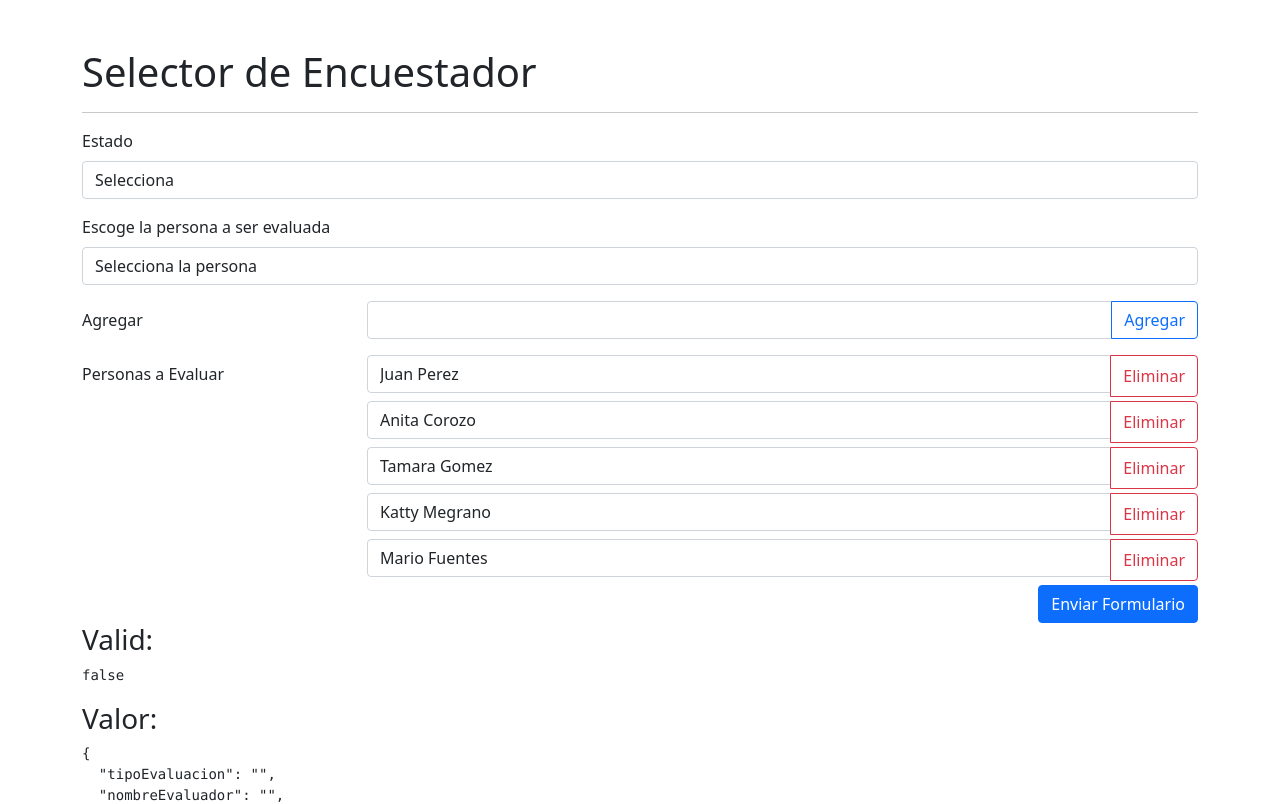
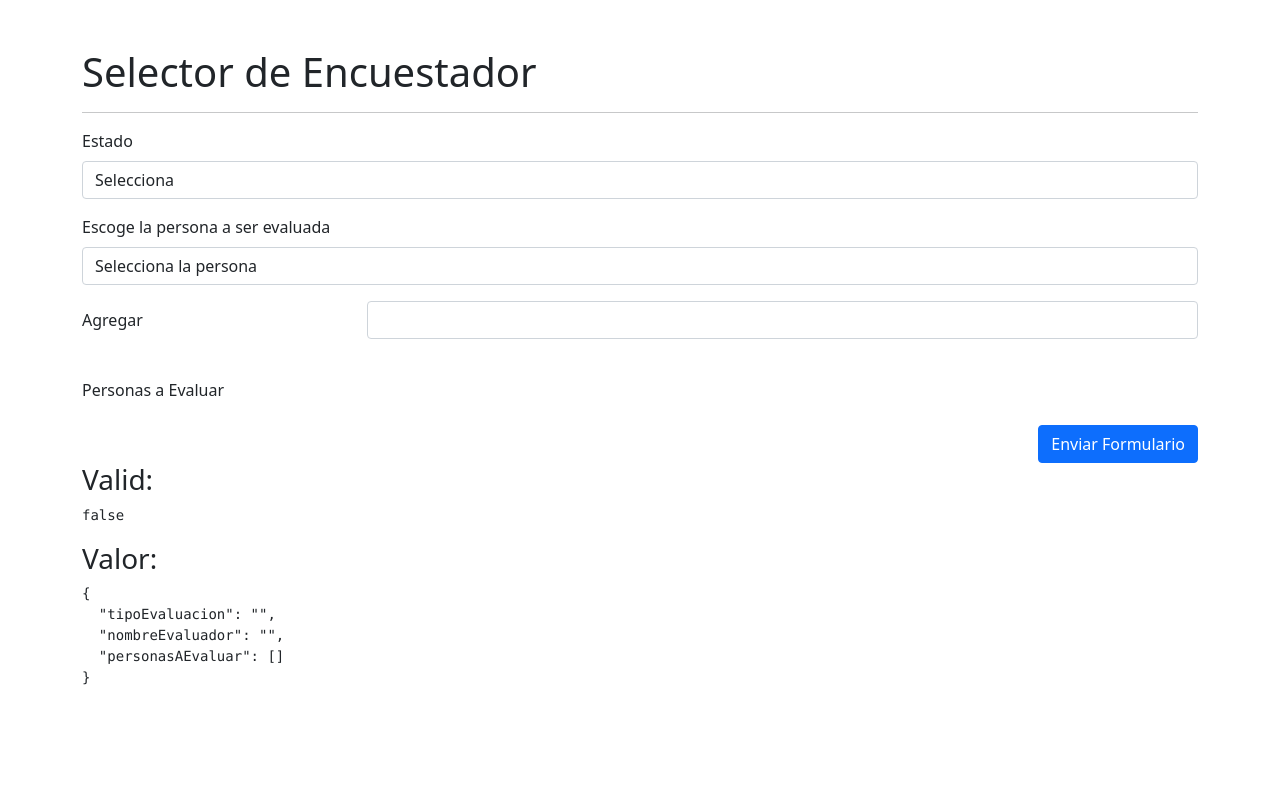
Before and after one commit to FernandoHer/encuesta, an Angular app: page /selector/selector in a window 1280 px wide. Shown: the top 804 px of the page. Built offline with nearby package versions, Linux system fonts and the light colour scheme.

Commit message:
correccion de campo autocomplete y listas

```diff
--- a/angular.json
+++ b/angular.json
@@ -1,5 +1,8 @@
 {
   "$schema": "./node_modules/@angular/cli/lib/config/schema.json",
+  "cli": {
+    "analytics": false
+  },
   "version": 1,
   "newProjectRoot": "projects",
   "projects": {
--- a/src/app/encuesta/pages/selector/selector/selector.component.html
+++ b/src/app/encuesta/pages/selector/selector/selector.component.html
@@ -42,29 +42,31 @@
             <div class="input-group" >
                 <input  class="form-control"
                         [formControl] = "nuevoPersonasAEvaluar"
-                        (keyup.enter)=(agregarFavorito())
+                        (keyup)="setAndFilterOptionList($event)"
                         >
 
-                <button class="btn btn-outline-primary"
-                        type="button"
-                        (click)="agregarFavorito()"
-                        >
-                        Agregar
-                </button>
-
             </div>
+            <ul>
+                <li *ngFor="let option of optionList">
+                    <button class="btn btn-link" type="button" (click)="agregarFavorito(option)">
+                        {{option}}
+                    </button>
+                </li>
+            </ul>
         </div>
 
     </div>
     <div class="=mb-3 row" *ngIf="miFormulario.controls['tipoEvaluacion'].value !== 'Auto Evaluacion'">
         <label class="col-sm-3 col-form-label">Personas a Evaluar</label>
-        <div    class="col-sm-9"
+        <!-- <div    class="col-sm-9"
                 formArrayName="personasAEvaluar">
+
+
 
             <div    class="input-group mb-1"
                     *ngFor="let favorito of personasAEvaluarArr.controls; let i = index ">
                 <input  class="form-control mb-1"
-                        [formControlName]="i">
+                        [formControlName]="i" >
                 <button class="btn btn-outline-danger"
                         type="button"
                         (click)="borrar(i)">
@@ -72,7 +74,15 @@
                 </button>
             </div>
 
-        </div>
+        </div>-->
+        <ul>
+            <li *ngFor="let person of this.miFormulario.controls['personasAEvaluar'].value; let i = index">
+                {{person }}
+                <button class="btn btn-danger" type="button" (click)="borrar(i)">
+                    Eliminar
+                </button>
+            </li>
+        </ul>
 
     </div>
 
--- a/src/app/encuesta/pages/selector/selector/selector.component.ts
+++ b/src/app/encuesta/pages/selector/selector/selector.component.ts
@@ -14,11 +14,6 @@ export class SelectorComponent implements OnInit {
       tipoEvaluacion: ['',Validators.required],
       nombreEvaluador: ['',Validators.required],
       personasAEvaluar: this.fb.array ([
-      ['Juan Perez',[ Validators.required,Validators.minLength(3)]],
-      ['Anita Corozo',[ Validators.required,Validators.minLength(3)]],
-      ['Tamara Gomez',[ Validators.required,Validators.minLength(3)]],
-      ['Katty Megrano',[ Validators.required,Validators.minLength(3)]],
-      ['Mario Fuentes',[ Validators.required,Validators.minLength(3)]]
 
       ])
     }
@@ -28,6 +23,7 @@ export class SelectorComponent implements OnInit {
   personasAEvaluar1:string[] =['Juan Perez', 'Anita Corozo', 'Tamara Gomez', 'Katty Megrano', 'Mario Fuentes'];
   nombreEvaluador1:string[] =['Carlos Perez','Juan Alvarez', 'Ricardo Zapata'];
   nuevoPersonasAEvaluar: FormControl =this.fb.control('',Validators.required);
+  optionList:string[] = [];
 
   get personasAEvaluarArr(){
     return this.miFormulario.get('personasAEvaluar') as FormArray;
@@ -53,11 +49,9 @@ export class SelectorComponent implements OnInit {
           && this.miFormulario.controls[campo].touched
   };
 
-  agregarFavorito(){
-    if(this.nuevoPersonasAEvaluar.invalid){
-      return;
-    }
-    this.personasAEvaluarArr.push(this.fb.control(this.nuevoPersonasAEvaluar.value,[Validators.required,Validators.minLength(3)]));
+  agregarFavorito(selectedOption:string){
+
+    this.personasAEvaluarArr.push(this.fb.control(selectedOption,[Validators.required,Validators.minLength(3)]));
     this.nuevoPersonasAEvaluar.reset();
   }
 
@@ -69,6 +63,16 @@ export class SelectorComponent implements OnInit {
   sugerencias( termino:string){
 
     console.log(termino);
+
+   }
+
+  setAndFilterOptionList(e: KeyboardEvent){
+
+    let inputValue = this.nuevoPersonasAEvaluar.value;
+
+    this.optionList = this.personasAEvaluar1.filter((opt:string) => {
+      return opt.toLocaleLowerCase().indexOf(inputValue.toLocaleLowerCase()) > -1
+    })
 
    }
 
```
